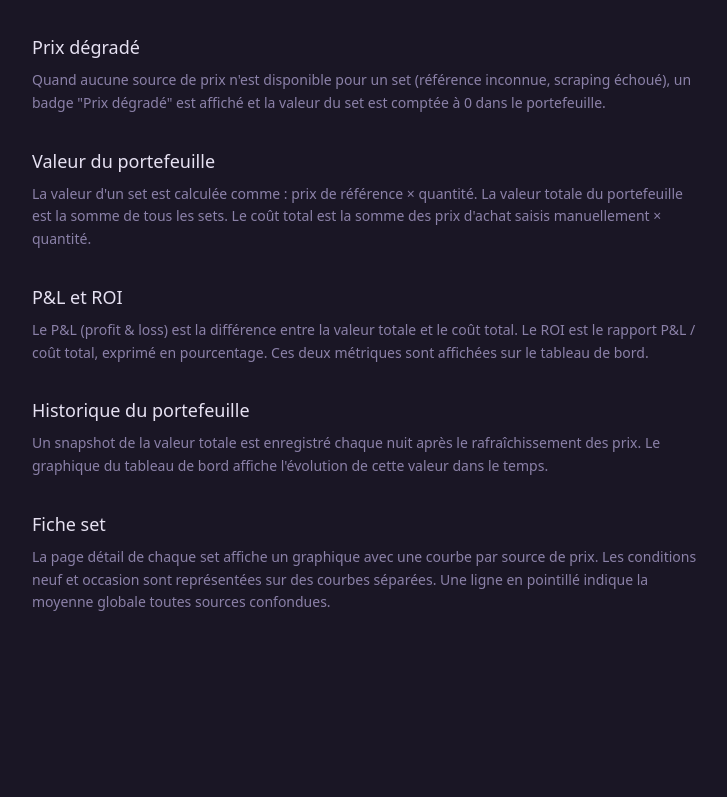
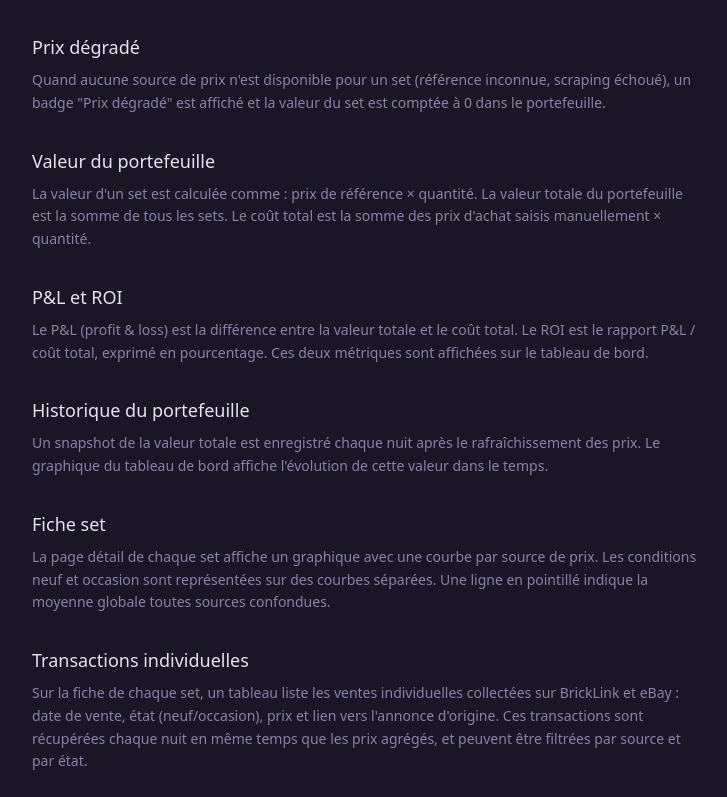
Before and after one commit to CamillePolice/citadel, a Nuxt app: page /aide in a window 1280 px wide. Shown: the part 494-1291 px from the top of the page, without its empty margins (48-775 px from the left). Before the commit the page ends 1132 px from the top, so only its background shows below. Built offline with nearby package versions, Linux system fonts and the light colour scheme; no server answers.

Commit message:
feat(aide): add transactions individuelles section

```diff
--- a/app/pages/aide.vue
+++ b/app/pages/aide.vue
@@ -68,5 +68,14 @@
         sources confondues.
       </p>
     </section>
+
+    <section>
+      <h2 class="mb-2 text-lg font-medium">Transactions individuelles</h2>
+      <p class="text-sm leading-relaxed text-imperial-muted">
+        Sur la fiche de chaque set, un tableau liste les ventes individuelles collectées sur BrickLink et eBay : date de
+        vente, état (neuf/occasion), prix et lien vers l'annonce d'origine. Ces transactions sont récupérées chaque nuit
+        en même temps que les prix agrégés, et peuvent être filtrées par source et par état.
+      </p>
+    </section>
   </div>
 </template>
```
